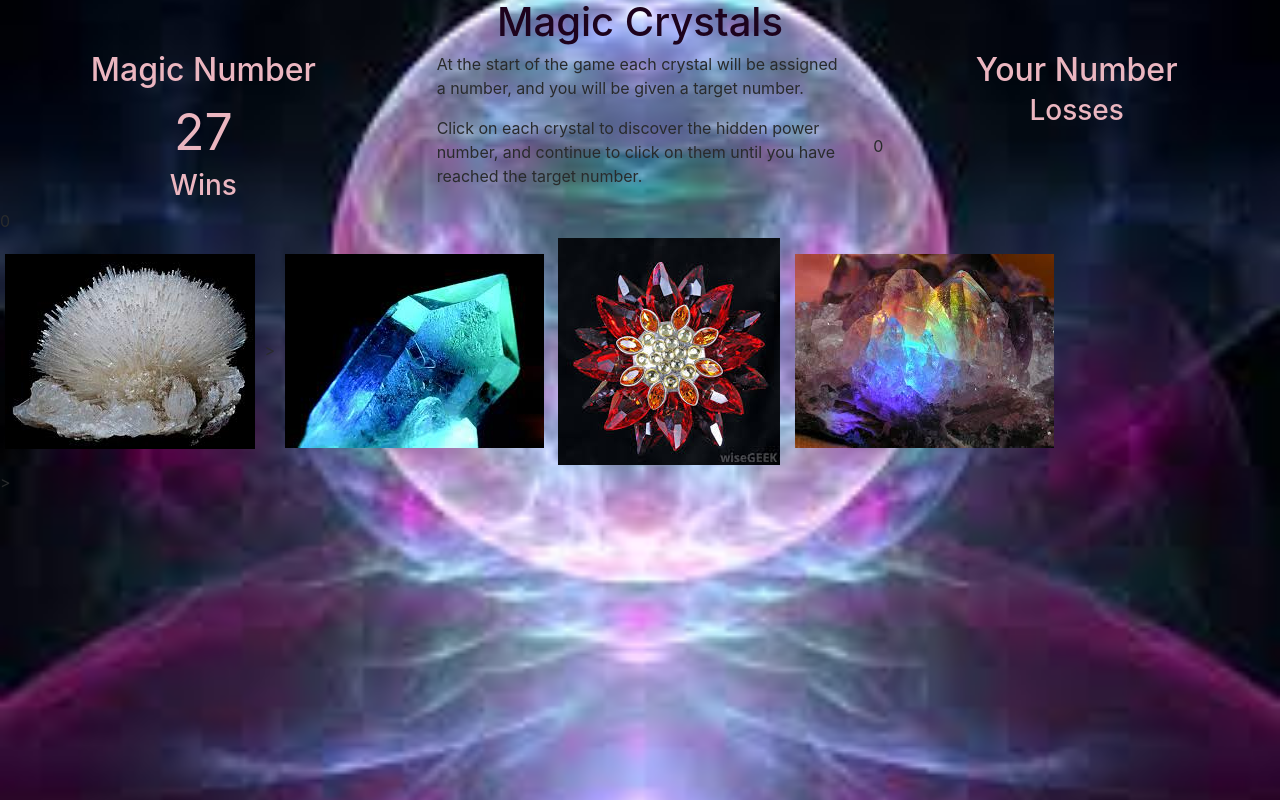
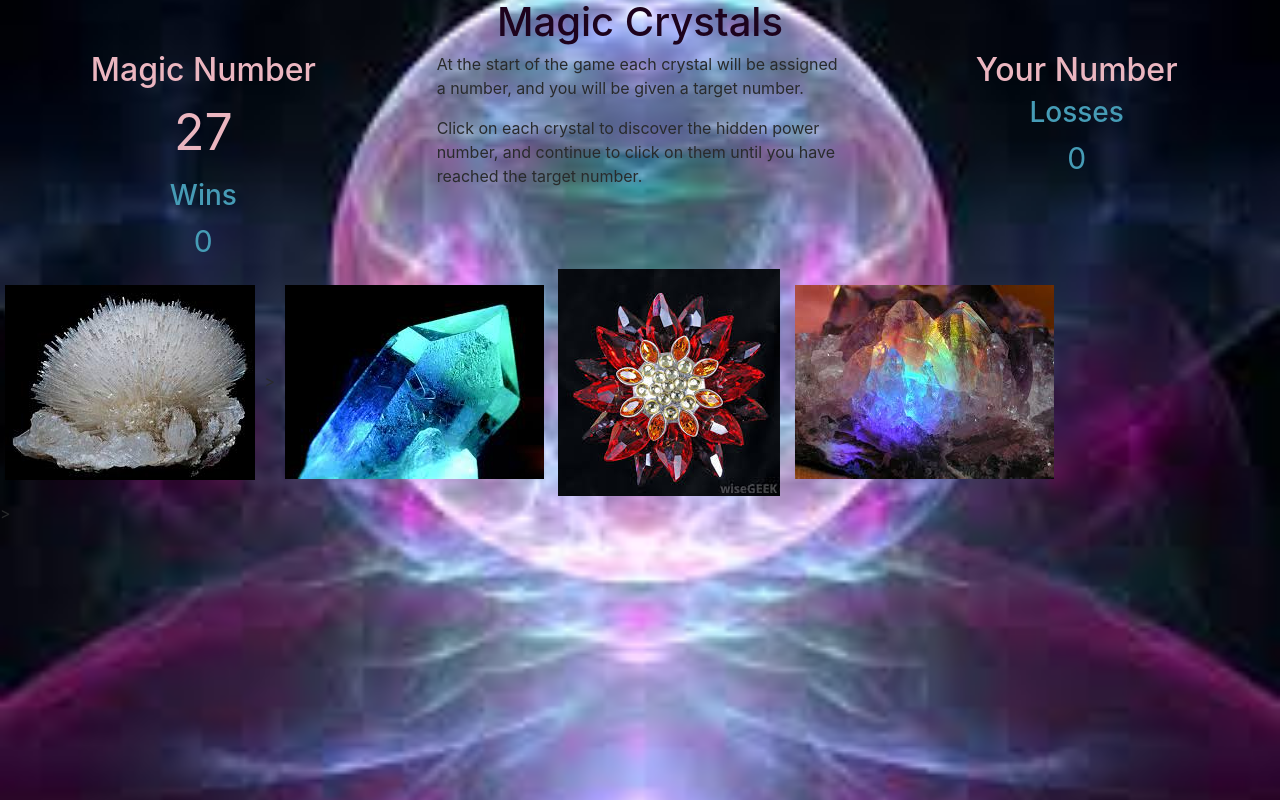
Before and after one commit to megrumble/week-4-game, a plain HTML site: page index.html in a window 1280 px wide. Drawn offline with nearby package versions, Linux system fonts and the light colour scheme.

Commit message:
score works!

```diff
--- a/assets/css/style.css
+++ b/assets/css/style.css
@@ -15,7 +15,8 @@ h2 {
 }
 h3 {
     text-align: center;
-    color: #EBB6C0;
+    color: #469CB6;
+    margin-top: 10px;
 }
 
 .img-responsive {
@@ -32,3 +33,8 @@ h3 {
     text-align: center;
 
 }
+.score {
+    font-size: 30px;
+    color: #469CB6;
+    text-align: center;
+}
--- a/assets/javascript/game.js
+++ b/assets/javascript/game.js
@@ -9,6 +9,8 @@ var white;
 var rainbow;
 var flower;
 var blue;
+$(".wins").text(wins);
+$(".losses").text(losses);
 
 var reset = function () {
     number = 0;
@@ -26,8 +28,7 @@ var reset = function () {
     console.log(blue);
     console.log(flower);
     console.log(rainbow);
-    $("#wins").text(wins);
-    $("#losses").text(losses);
+
 
 }
 
@@ -36,11 +37,15 @@ var reset = function () {
         $(".number").text("You Win!");
         wins ++;
          reset();
+         $(".wins").text(wins);
+         $(".losses").text(losses);
      }
      if (number > target) {
          $(".number").text("You Lose");
          losses ++;
          reset();
+         $(".wins").text(wins);
+         $(".losses").text(losses);
      }
     }
 
--- a/index.html
+++ b/index.html
@@ -30,7 +30,7 @@
                 <div id="target">
                 </div>
                 <h3>Wins</h3>
-                <div id="wins">
+                <div class="wins score">
 
                 </div>
             </div>
@@ -49,7 +49,7 @@
 
                 </div>
                 <h3>Losses</h3>
-                <div id ="losses">
+                <div class ="losses score">
 
                 </div>
             </div>
```
